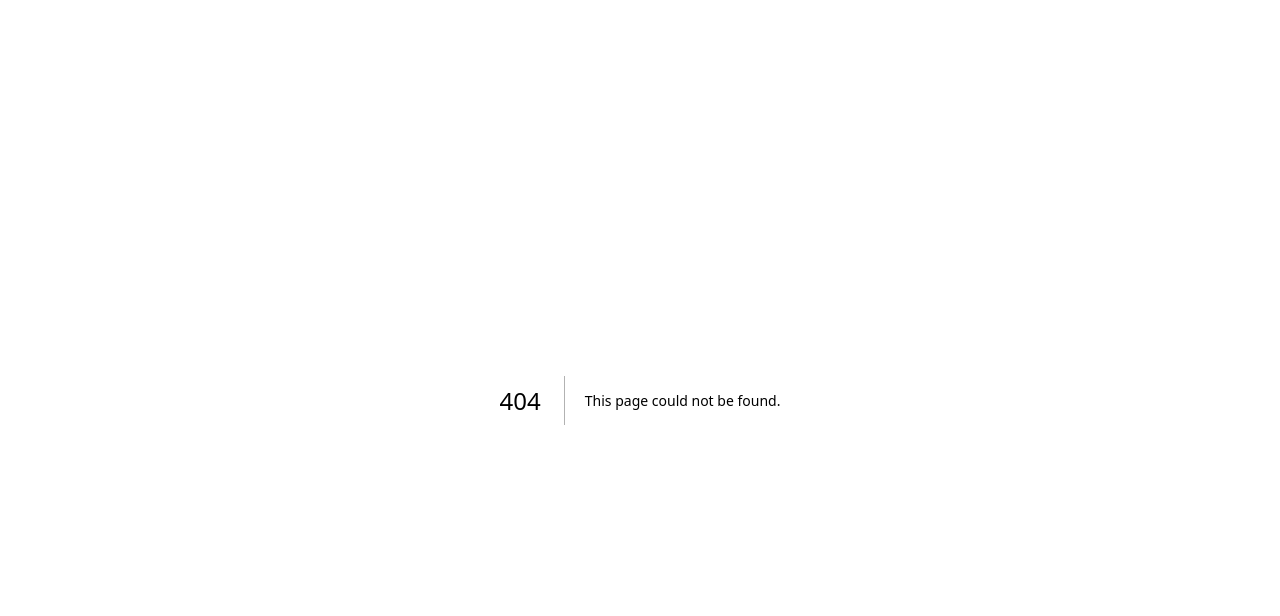
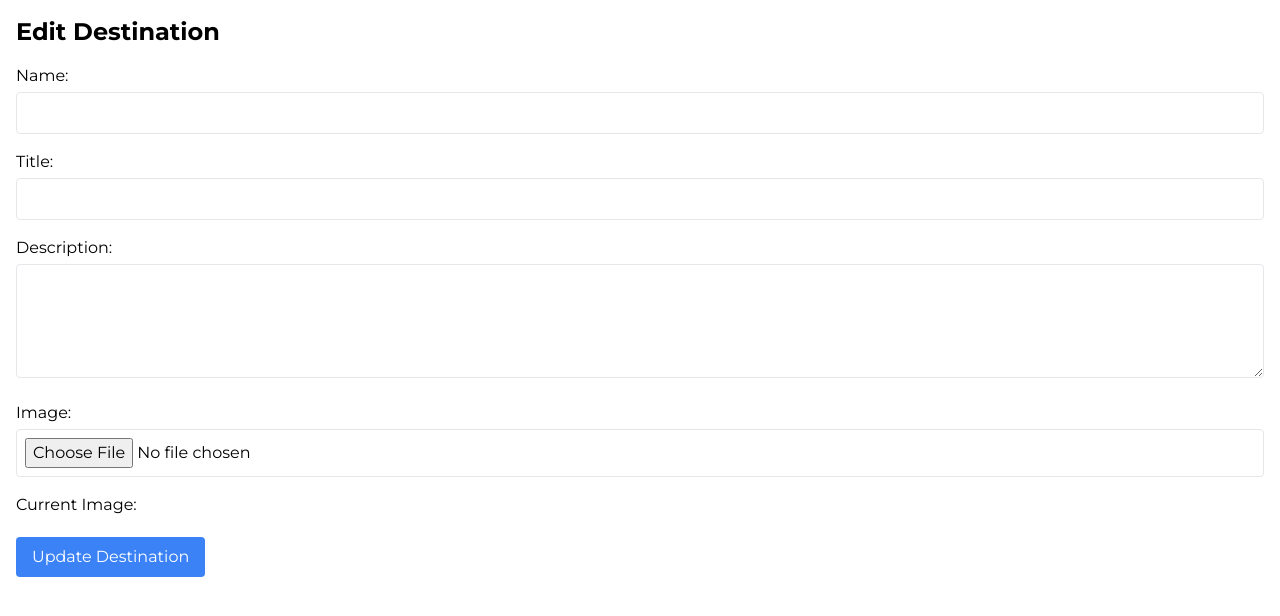
Before and after one commit to YoussefBenlarbi/fornt-end-agency, a Next.js app: page /edit-destination in a window 1280 px wide. Before the commit this address had no page. Shown: the top 616 px of the page. Built offline with nearby package versions, Linux system fonts and the light colour scheme.

Commit message:
stable version

```diff
--- a/package.json
+++ b/package.json
@@ -9,6 +9,7 @@
     "lint": "next lint"
   },
   "dependencies": {
+    "axios": "^1.7.5",
     "next": "14.2.7",
     "react": "^18",
     "react-dom": "^18",
--- /dev/null
+++ b/src/app/edit-destination/page.js
@@ -0,0 +1,202 @@
+"use client";
+
+import React, { useState, useEffect } from "react";
+import { useRouter } from "next/navigation";
+import axios from "axios";
+
+export default function EditDestination({ searchParams }) {
+  const [destination, setDestination] = useState({
+    name: "",
+    title: "",
+    description: "",
+    image_url: "",
+  });
+  const [selectedFile, setSelectedFile] = useState(null);
+  const [loading, setLoading] = useState(false);
+  const [errorMessage, setErrorMessage] = useState("");
+  const router = useRouter();
+  const id = searchParams.id;
+
+  useEffect(() => {
+    if (id) {
+      fetchDestination(id);
+    }
+  }, [id]);
+
+  const fetchDestination = async (id) => {
+    try {
+      const response = await axios.get(
+        `http://127.0.0.1:8000/api/destinations/${id}`,
+        {
+          headers: {
+            "Access-Control-Allow-Origin": "*",
+          },
+        }
+      );
+      setDestination(response.data);
+    } catch (error) {
+      console.error("Error fetching destination:", error);
+    }
+  };
+
+  const handleChange = (e) => {
+    const { name, value } = e.target;
+    setDestination((prev) => {
+      return { ...prev, [name]: value };
+    });
+  };
+
+  const handleImageChange = (event) => {
+    console.log("Selected file:", event.target.files[0]);
+    setSelectedFile(event.target.files[0]);
+  };
+
+  const handleSubmit = async (event) => {
+    event.preventDefault();
+    setLoading(true);
+    setErrorMessage("");
+
+    const formData = new FormData();
+    formData.append("name", destination.name);
+    formData.append("title", destination.title);
+    formData.append("description", destination.description);
+
+    if (selectedFile) {
+      const imageName =
+        "image-" + Date.now() + "." + selectedFile.name.split(".").pop();
+      formData.append("image_url", selectedFile, imageName);
+    }
+    formData.append("_method", "PUT");
+
+    // Console log the formData before submitting
+    for (let [key, value] of formData.entries()) {
+      console.log(key, value);
+    }
+
+    try {
+      const response = await axios.put(
+        `http://127.0.0.1:8000/api/destinations/${id}`,
+        formData,
+        {
+          headers: {
+            "Content-Type": "multipart/form-data",
+            Accept: "application/json",
+            "Access-Control-Allow-Origin": "*",
+          },
+        }
+      );
+
+      console.log("Response:", response.data);
+      alert("Destination updated successfully!");
+      router.push("/destinations");
+    } catch (error) {
+      console.error("Error updating destination:", error);
+      if (error.message === "Network Error") {
+        setErrorMessage(
+          "Failed to connect to the server. The server might be down or not responding. Please try again later or contact the administrator."
+        );
+      } else {
+        setErrorMessage(
+          error.response?.data?.message ||
+            "Failed to update destination. Please check the console for details."
+        );
+      }
+    } finally {
+      setLoading(false);
+    }
+  };
+
+  return (
+    <div className="container mx-auto p-4 text-black">
+      <h1 className="text-2xl font-bold mb-4 text-black">Edit Destination</h1>
+      <form
+        onSubmit={handleSubmit}
+        className="space-y-4"
+        encType="multipart/form-data"
+      >
+        <div>
+          <label htmlFor="name" className="block mb-1 text-black">
+            Name:
+          </label>
+          <input
+            type="text"
+            id="name"
+            name="name"
+            value={destination.name}
+            onChange={handleChange}
+            required
+            className="w-full p-2 border rounded text-black"
+          />
+        </div>
+        <div>
+          <label htmlFor="title" className="block mb-1 text-black">
+            Title:
+          </label>
+          <input
+            type="text"
+            id="title"
+            name="title"
+            value={destination.title}
+            onChange={handleChange}
+            required
+            className="w-full p-2 border rounded text-black"
+          />
+        </div>
+        <div>
+          <label htmlFor="description" className="block mb-1 text-black">
+            Description:
+          </label>
+          <textarea
+            id="description"
+            name="description"
+            value={destination.description}
+            onChange={handleChange}
+            required
+            className="w-full p-2 border rounded text-black"
+            rows="4"
+          ></textarea>
+        </div>
+        <div>
+          <label htmlFor="image" className="block mb-1 text-black">
+            Image:
+          </label>
+          <input
+            type="file"
+            id="image"
+            name="image"
+            onChange={handleImageChange}
+            className="w-full p-2 border rounded text-black"
+          />
+        </div>
+        <div>
+          <label htmlFor="image_url" className="block mb-1 text-black">
+            Current Image:
+          </label>
+          {destination.image_url && (
+            <img
+              src={`http://127.0.0.1:8000/api/${destination.image_url}`}
+              alt="Destination Image"
+              className="w-40 p-2 border rounded text-black"
+            />
+          )}
+        </div>
+        <button
+          type="submit"
+          disabled={loading}
+          className="bg-blue-500 text-white px-4 py-2 rounded hover:bg-blue-600 disabled:bg-blue-300"
+        >
+          {loading ? "Updating..." : "Update Destination"}
+        </button>
+        {/* {errorMessage && (
+          <div
+            className="bg-red-100 border border-red-400 text-red-700 px-4 py-3 rounded relative mt-4"
+            role="alert"
+          >
+            <strong className="font-bold">Error:</strong>
+            <span className="block sm:inline">{errorMessage}</span>
+          </div>
+        )} */}
+      </form>
+    </div>
+  );
+}
--- a/src/components/InfiniteSlider.css
+++ b/src/components/InfiniteSlider.css
@@ -12,8 +12,8 @@
 
 .slide {
   flex: 0 0 auto;
-  width: 310px;
-  height: 310px;
+  width: 260px;
+  height: 260px;
   margin: 0 10px;
 }
 
```
Also changed, not shown: 1 other file (tests, documents, lock files or other folders).
